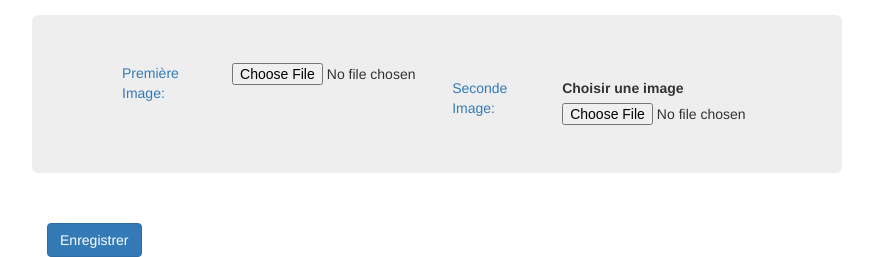
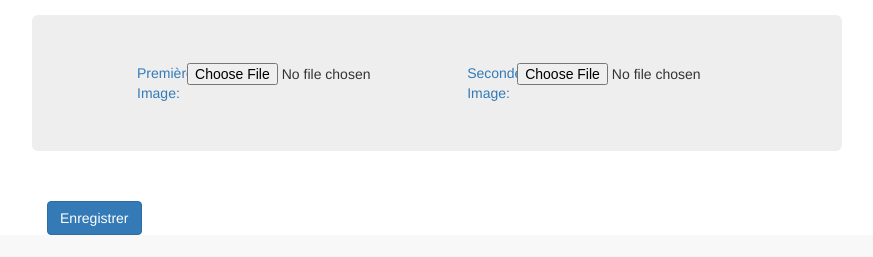
Before and after one commit to sebastienpro/weeding, a Django app: page /add_page in a window 1280 px wide. Shown: the part 575-832 px from the top of the page, without its empty margins (166-1039 px from the left). After the commit the page ends 810 px from the top, so only its background shows below. Run offline with Django 3.2, Linux system fonts and the light colour scheme; some libraries are stand-ins or nearby versions.

Commit message:
align image fields

```diff
--- a/book/templates/add_page.html
+++ b/book/templates/add_page.html
@@ -27,7 +27,7 @@
 
                 <div class="jumbotron col-sm-11 col-md-11">
                 <div class="container">
-                    <div class="form-group">
+                    <div class="col-sm-6 col-md-6">
                         <div class="col-sm-2 col-md-2" style="color:#337ab7">Première Image:</div>
                         <div class="col-sm-4 col-md-4">
                         {% if form.image1.value %}
@@ -40,7 +40,7 @@
                         {% endif %}
                         </div>
                     </div>
-                    <div class="form-group">
+                    <div class="col-sm-6 col-md-6">
                         <div class="col-sm-2 col-md-2" style="color:#337ab7">Seconde Image:</div>
                         <div class="col-sm-4 col-md-4">
                         {% if form.image2.value %}
@@ -49,7 +49,6 @@
                             <input class="" id="id_image2" name="image2" title="" type="file" value="Changer">
                             </label>
                         {% else %}
-                            <label for="id_image2"><strong>Choisir une image</strong></label>
                             <input class="" id="id_image2" name="image2" title="" type="file">
                         {% endif %}
                         </div>
```
